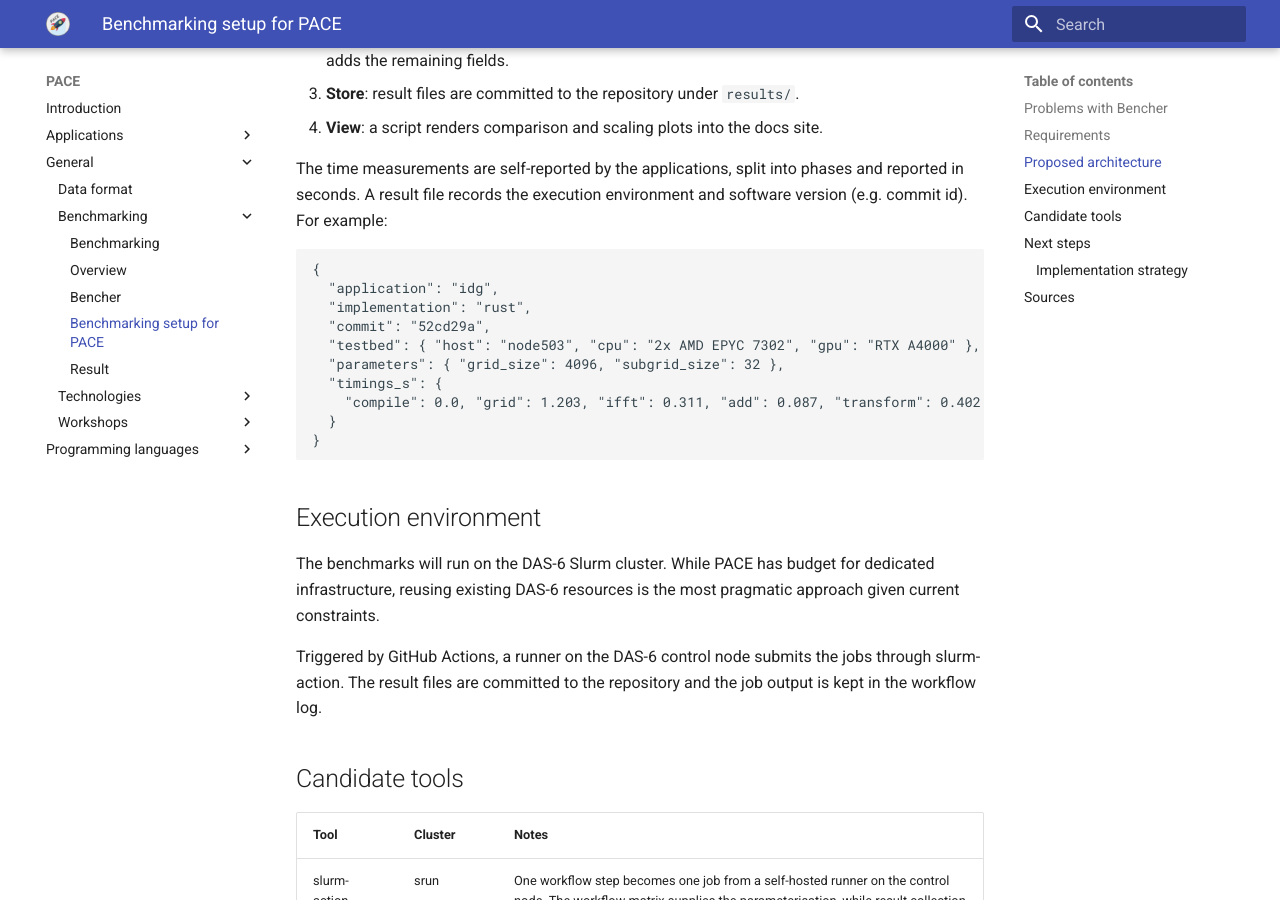
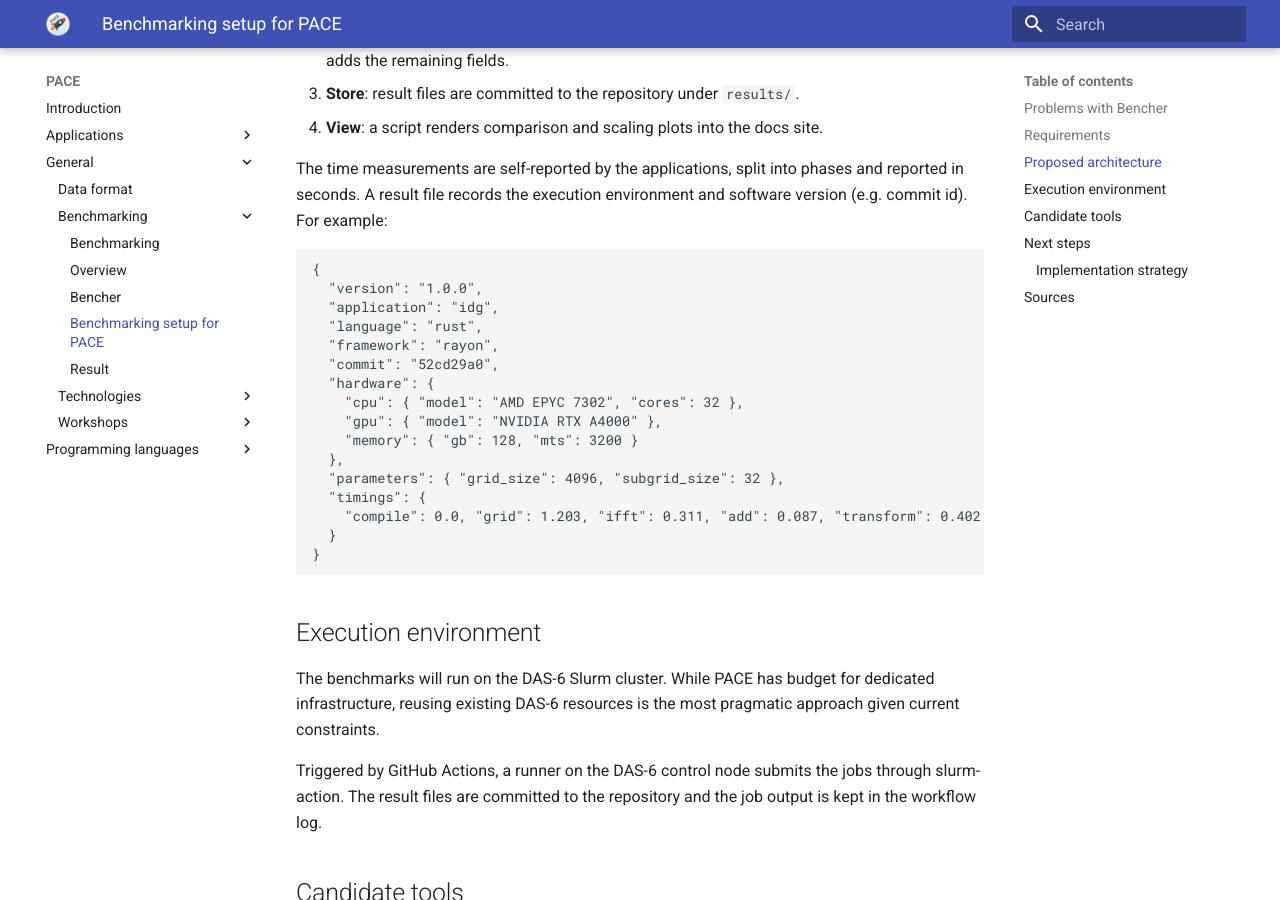
Before and after one commit to astron-rd/PACE, an MkDocs documentation site: the page built from docs/general/benchmarking/3-architecture.md, in a window 1280 px wide and 900 px high, scrolled down 1336 px. Built offline with MkDocs 1.6.1 and Material for MkDocs 9.7.7, drawn with Linux system fonts in a browser that asks for light colours; nearby versions of some CDN libraries.

Commit message:
docs: align architecture example with result specification

````diff
--- a/docs/general/benchmarking/3-architecture.md
+++ b/docs/general/benchmarking/3-architecture.md
@@ -61,12 +61,18 @@ software version (e.g. commit id). For example:
 
 ```json
 {
+  "version": "1.0.0",
   "application": "idg",
-  "implementation": "rust",
-  "commit": "52cd29a",
-  "testbed": { "host": "node503", "cpu": "2x AMD EPYC 7302", "gpu": "RTX A4000" },
+  "language": "rust",
+  "framework": "rayon",
+  "commit": "52cd29a0",
+  "hardware": {
+    "cpu": { "model": "AMD EPYC 7302", "cores": 32 },
+    "gpu": { "model": "NVIDIA RTX A4000" },
+    "memory": { "gb": 128, "mts": 3200 }
+  },
   "parameters": { "grid_size": 4096, "subgrid_size": 32 },
-  "timings_s": {
+  "timings": {
     "compile": 0.0, "grid": 1.203, "ifft": 0.311, "add": 0.087, "transform": 0.402
   }
 }
````
